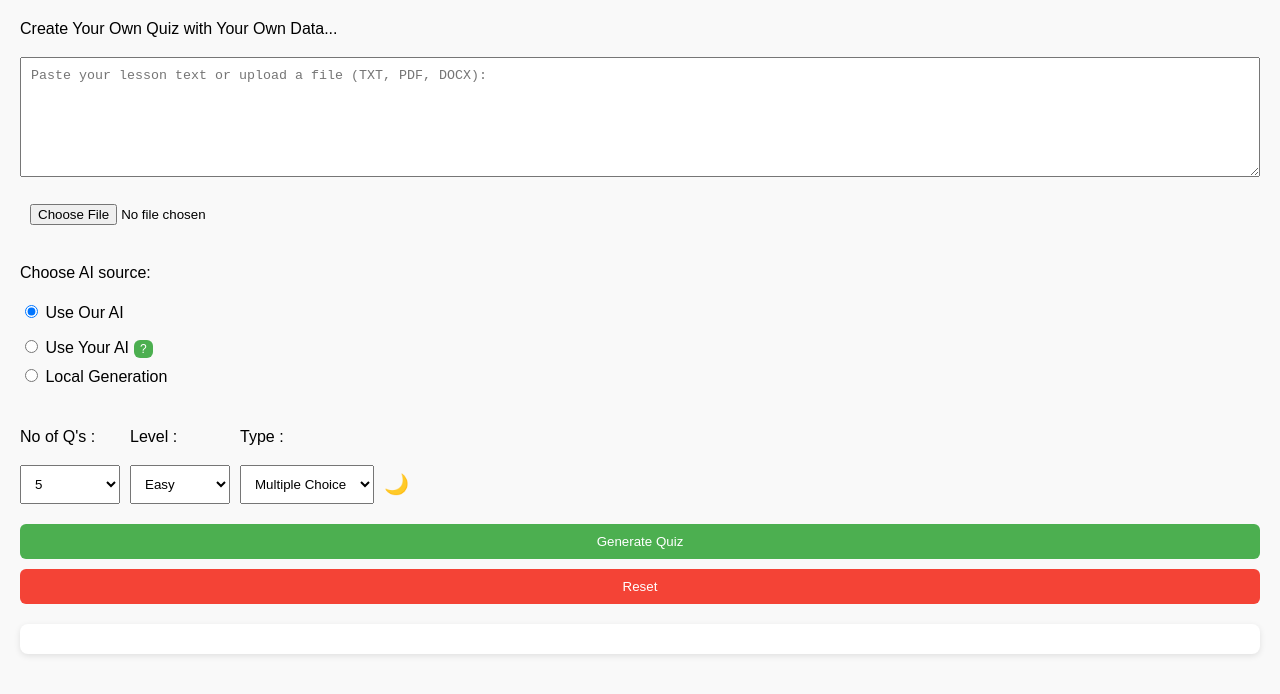
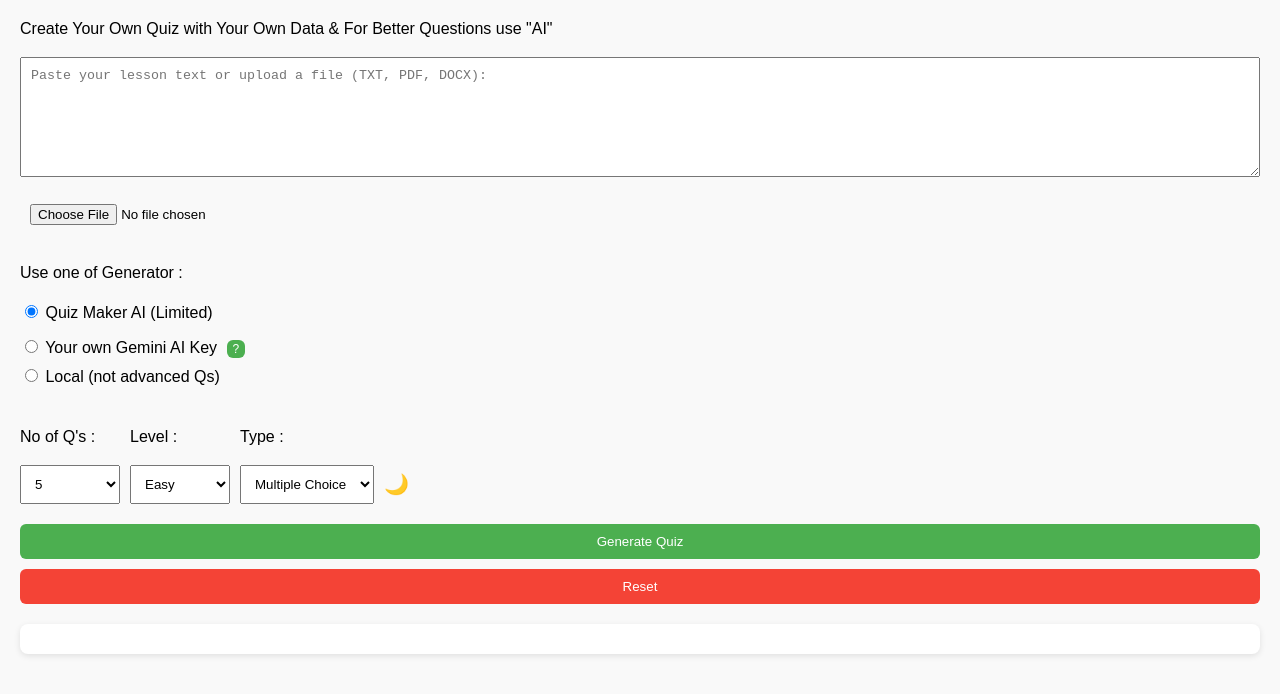
Before and after one commit to thosho/quizmaker, a plain HTML site: page index.html in a window 1280 px wide. Shown: the part 78-772 px from the top of the page. Drawn offline with nearby package versions, Linux system fonts and the light colour scheme.

Commit message:
index.html

```diff
--- a/index.html
+++ b/index.html
@@ -182,17 +182,17 @@
 
   <h2>Quiz Maker <span id="scoreContainer" class="score"></span></h2>
   <div id="inputSection">
-    <p>Create Your Own Quiz with Your Own Data...</p>
+    <p>Create Your Own Quiz with Your Own Data & For Better Questions use "AI"</p>
 
     <textarea id="lessonInput" placeholder="Paste your lesson text or upload a file (TXT, PDF, DOCX):"></textarea>
 
     <input type="file" id="fileInput" accept=".txt,.pdf,.docx">
 
     <div class="api-section">
-      <p>Choose AI source:</p>
-      <label><input type="radio" name="aiSource" value="our" checked> Use Our AI</label>
-      <label><input type="radio" name="aiSource" value="your"> Use Your AI<button class="info" onclick="showInfo()" style="margin-left: 5px; width: auto; padding: 2px 6px; font-size: 12px;">?</button></label>
-      <label><input type="radio" name="aiSource" value="none"> Local Generation</label>
+      <p>Use one of Generator :</p>
+      <label><input type="radio" name="aiSource" value="our" checked> Quiz Maker AI (Limited)</label>
+      <label><input type="radio" name="aiSource" value="your"> Your own Gemini AI Key <button class="info" onclick="showInfo()" style="margin-left: 5px; width: auto; padding: 2px 6px; font-size: 12px;">?</button></label>
+      <label><input type="radio" name="aiSource" value="none"> Local (not advanced Qs)</label>
       <div id="yourKeySection" style="display: none;">
         <p>Enter your Google Gemini API Key:</p>
         <input type="password" id="apiKeyInput" placeholder="Your Gemini API Key">
```
